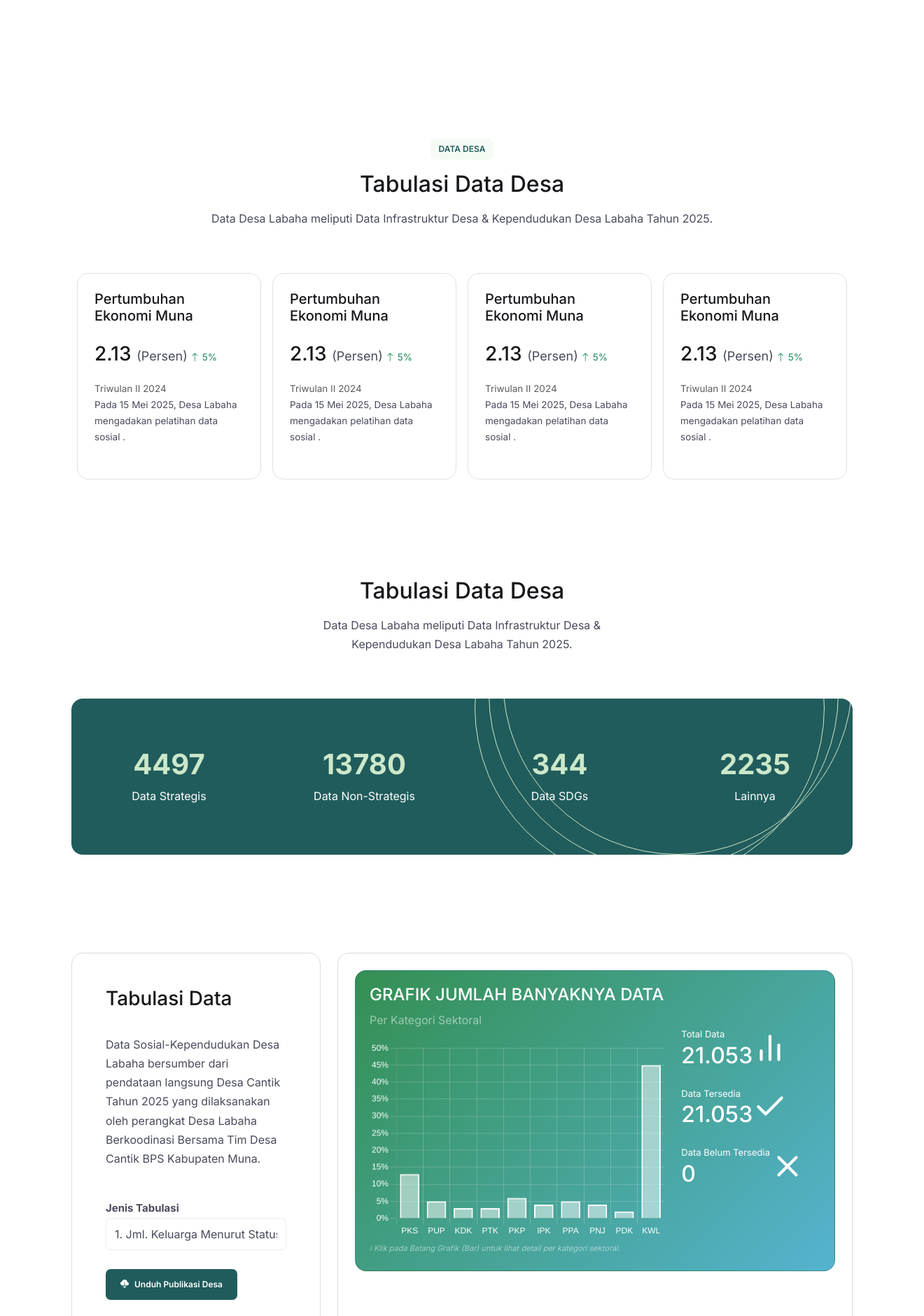
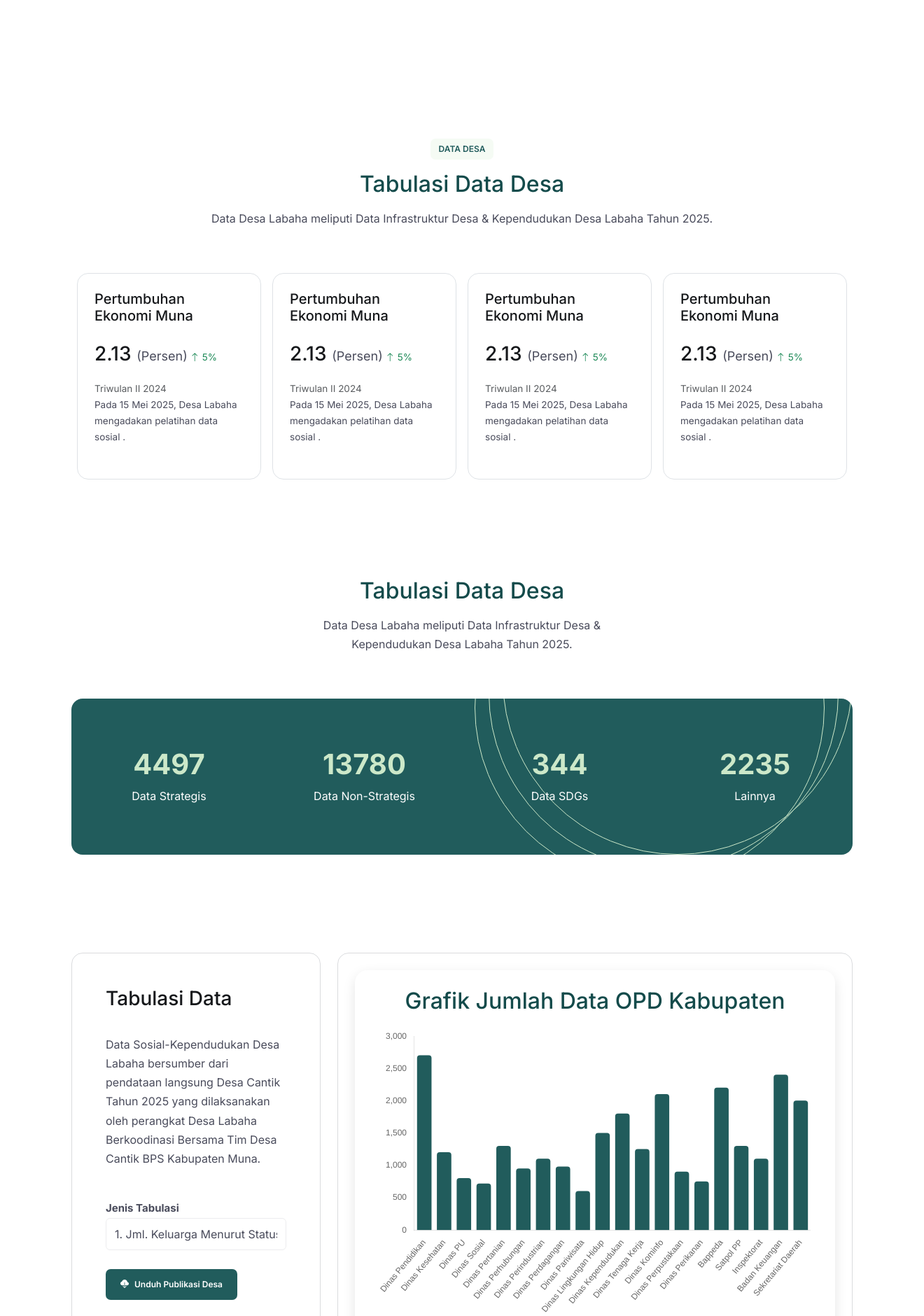
Before and after one commit to rifkibps/appmuna, a Django app: template appmuna/app/templates/app/app_new.html in a window 1320 px wide; the page is wider, and only the part inside the window is pictured. Shown: the part 812-2692 px from the top of that part at 70% size. Run offline with Django 5.2, Linux system fonts and the light colour scheme; the template is opened without the code that fills it, so the values that code supplies are empty; some libraries are stand-ins or nearby versions.

Commit message:
Perbaikan tampilan depan

```diff
--- a/appmuna/templates/base/index.html
+++ b/appmuna/templates/base/index.html
@@ -48,20 +48,18 @@ License: https://freebootstrap.net/license
         visibility: visible;
       }
 
-      .card-gradient {
-        background: linear-gradient(135deg, #348F52, #45A291, #55B3D0);
-        color: white;
-        border-radius: 16px;
-        padding: 20px;
+          .chart-container {
+      max-width: 900px;
+      margin: auto;
+      background: white;
+      padding: 25px 35px;
+      border-radius: 18px;
+      box-shadow: 0 6px 18px rgba(0,0,0,0.1);
     }
-
-        .info-box {
-          font-size: 18px;
-          margin-bottom: 15px;
-        }
-        .info-icon {
-          font-size: 22px;
-          margin-right: 8px;
+    h2 {
+      text-align: center;
+      margin-bottom: 20px;
+      color: #144b4b;
     }
     </style>
     <style>
@@ -396,46 +394,12 @@ License: https://freebootstrap.net/license
               </div>
               <div class="col-md-8" data-aos="fade-up" data-aos-delay="400">
                 <div class="p-4 rounded-4 price-table  h-100">
-                    <div class="card card-gradient ">
                   <div class="row">
                     <!-- Grafik -->
-                        <div class="col-md-8">
-                          <h4 class="text-white">GRAFIK JUMLAH BANYAKNYA DATA</h4>
-                          <p class="text-white-50">Per Kategori Sektoral</p>
-                          <canvas id="myChart" height="200"></canvas>
-                          <small class="text-white-50" style="font-size:11px!important">
-                            <i>ℹ Klik pada Batang Grafik (Bar) untuk lihat detail per kategori sektoral.</i>
-                          </small>
-                        </div>
-
-                        <!-- Info box -->
-                        <div class="col-md-4 d-flex flex-column justify-content-center" style="font-size:13px!important">
-                          <ul class="list-unstyled">
-                            <li class="d-flex align-items-center pb-4 stats border-bottom-0">
-                                <div>
-                                    <span class="d-block text-white font-16">Total Data</span>
-                                    <h2 id="counter-dataset" class="counter-number mb-0 text-white" data-from="0" data-to="0" data-number="0" style="">21.053</h2>
-                                    <img src="https://satudata.bandungkab.go.id/images/loading-bar-white.gif" class="counter-loading" style="margin-top: 11px; height: 25px; display: none;">
-                                </div>
-                                <svg xmlns="http://www.w3.org/2000/svg" width="24" height="24" viewBox="0 0 24 24" fill="none" stroke="currentColor" stroke-width="2" stroke-linecap="round" stroke-linejoin="round" class="feather feather-bar-chart-2 text-white ml-auto" style="width: 50px;height: 50px;"><line x1="18" y1="20" x2="18" y2="10"></line><line x1="12" y1="20" x2="12" y2="4"></line><line x1="6" y1="20" x2="6" y2="14"></line></svg>
-                            </li>
-                            <li class="d-flex align-items-center pb-4 stats border-bottom-0">
-                                <div>
-                                    <span class="d-block text-white font-16">Data Tersedia</span>
-                                    <h2 id="counter-available" class="counter-number mb-0 text-white" data-from="0" data-to="0" data-number="0" style="">21.053</h2>
-                                    <img src="https://satudata.bandungkab.go.id/images/loading-bar-white.gif" class="counter-loading" style="margin-top: 11px; height: 25px; display: none;">
-                                </div>
-                                <svg xmlns="http://www.w3.org/2000/svg" width="24" height="24" viewBox="0 0 24 24" fill="none" stroke="currentColor" stroke-width="2" stroke-linecap="round" stroke-linejoin="round" class="feather feather-check text-white ml-auto" style="width: 50px;height: 50px;"><polyline points="20 6 9 17 4 12"></polyline></svg>
-                            </li>
-                            <li class="d-flex align-items-center pb-4 stats border-bottom-0">
-                                <div>
-                                    <span class="d-block text-white font-16">Data Belum Tersedia</span>
-                                    <h2 id="counter-not-available" class="counter-number mb-0 text-white" data-from="0" data-to="0" data-number="0" style="">0</h2>
-                                    <img src="https://satudata.bandungkab.go.id/images/loading-bar-white.gif" class="counter-loading" style="margin-top: 11px; height: 25px; display: none;">
-                                </div>
-                                <svg xmlns="http://www.w3.org/2000/svg" width="24" height="24" viewBox="0 0 24 24" fill="none" stroke="currentColor" stroke-width="2" stroke-linecap="round" stroke-linejoin="round" class="feather feather-x text-white ml-auto" style="width: 50px;height: 50px;"><line x1="18" y1="6" x2="6" y2="18"></line><line x1="6" y1="6" x2="18" y2="18"></line></svg>
-                            </li>
-                        </ul>
+                    <div class="col-md-12">
+                        <div class="chart-container">
+                          <h2>Grafik Jumlah Data OPD Kabupaten</h2>
+                          <canvas id="opdChart" height="200"></canvas>
                         </div>
                     </div>
                   </div>
@@ -2658,46 +2622,60 @@ License: https://freebootstrap.net/license
       // refresh AOS biar animasi terbaca lagi
       AOS.refresh();
     });
-
-    const ctx = document.getElementById('myChart').getContext('2d');
-    const myChart = new Chart(ctx, {
+  </script>
+
+  <script>
+    const ctx = document.getElementById('opdChart').getContext('2d');
+
+    // Buat gradient untuk bar
+    const gradient = ctx.createLinearGradient(0, 0, ctx.canvas.width, 0);
+
+    new Chart(ctx, {
       type: 'bar',
       data: {
-        labels: ['PKS', 'PUP', 'KDK', 'PTK', 'PKP', 'IPK', 'PPA', 'PNJ', 'PDK', 'KWL'],
+        labels: [
+          'Dinas Pendidikan','Dinas Kesehatan','Dinas PU','Dinas Sosial','Dinas Pertanian',
+          'Dinas Perhubungan','Dinas Perindustrian','Dinas Perdagangan','Dinas Pariwisata',
+          'Dinas Lingkungan Hidup','Dinas Kependudukan','Dinas Tenaga Kerja',
+          'Dinas Kominfo','Dinas Perpustakaan','Dinas Perikanan',
+          'Bappeda','Satpol PP','Inspektorat','Badan Keuangan','Sekretariat Daerah'
+        ],
         datasets: [{
           label: 'Jumlah Data',
-          data: [13, 5, 3, 3, 6, 4, 5, 4, 2, 45],
-          backgroundColor: 'rgba(255, 255, 255, 0.5)',
-          borderColor: 'rgba(255, 255, 255, 1)',
-          borderWidth: 2
+          data: [2700, 1200, 800, 717, 1300, 950, 1100, 980, 600, 1500,
+                 1800, 1250, 2100, 900, 750, 2200, 1300, 1100, 2400, 2000],
+          backgroundColor: '#215C5C',
+          borderRadius: 4,
+          barThickness: 20
         }]
       },
       options: {
+        indexAxis: 'x',
         responsive: true,
         plugins: {
-          legend: { display: false }
+          legend: { display: false },
+          title: {
+            display: false
+          }
         },
         scales: {
-          y: {
+          x: {
+            beginAtZero: true,
+            grid: { display: false },
             ticks: {
-              color: 'white',
-              callback: function(value) {
-                return value + '%';
+              font: { size: 12 }
             }
           },
-            grid: { color: 'rgba(255,255,255,0.2)' },
-            beginAtZero: true,
-            max: 50
-          },
-          x: {
-            ticks: { color: 'white' },
-            grid: { color: 'rgba(255,255,255,0.2)' }
+          y: {
+            grid: { display: false },
+            ticks: {
+              font: { size: 12, weight: '500' }
+            }
           }
         }
       }
     });
   </script>
-
     <!-- End JavaScripts-->
   </body>
 </html>
```
Lines whose indentation alone changed are shown as unchanged.
